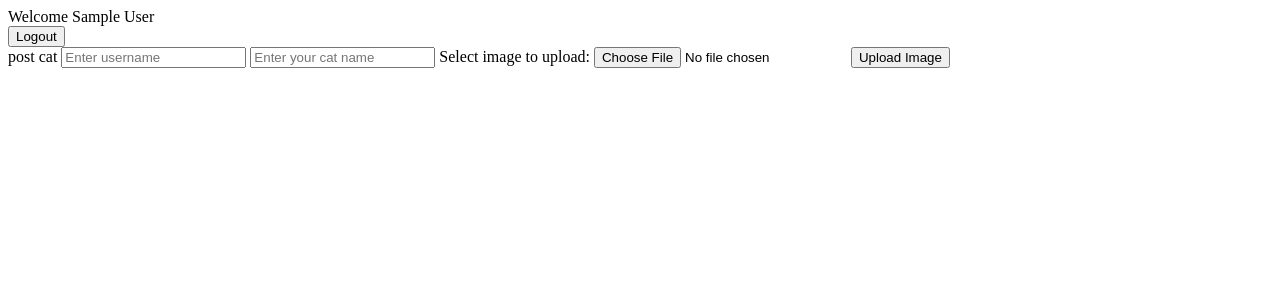
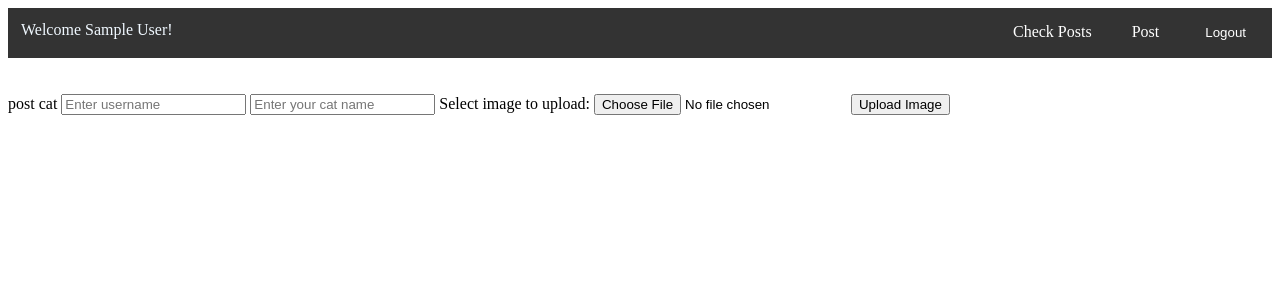
Before and after one commit to KiruthickK/Blackcat, a PHP site: the page made by Php Files/HomePage.php in a window 1280 px wide. Shown: the top 300 px of the page. Run offline with PHP 8.4, Linux system fonts and the light colour scheme; the visitor is signed in with stand-in values (Sample User, id 1).

Commit message:
Small styles added

```diff
--- /dev/null
+++ b/CSS/Homepage.css
@@ -0,0 +1,49 @@
+nav {
+    background-color: #333;
+    height: 50px;
+}
+
+nav ul {
+    list-style-type: none;
+    margin: 0;
+    padding: 0;
+    overflow: hidden;
+    height: 50px;
+}
+
+nav li {
+    float: right;
+    color: white;
+}
+
+.welcome {
+    float: none;
+    color: aliceblue;
+    margin: 13px;
+}
+
+nav li a {
+    display: block;
+    color: white;
+    text-align: center;
+    padding: 15px 20px;
+    text-decoration: none;
+}
+
+nav li a:hover {
+    background-color: #111;
+}
+
+.custom-button {
+    border: none;
+    background-color: #4caf4f00;
+    color: white;
+    text-align: center;
+    text-decoration: none;
+    display: inline-block;
+    cursor: pointer;
+}
+
+.custom-button:focus {
+    outline: none;
+}
--- a/Php Files/HomePage.php
+++ b/Php Files/HomePage.php
@@ -6,23 +6,47 @@
     <meta http-equiv="X-UA-Compatible" content="IE=edge">
     <meta name="viewport" content="width=device-width, initial-scale=1.0">
     <title>Home page</title>
+    <link rel="stylesheet" href="../CSS/Homepage.css">
 </head>
 
 <body onload="CheckUser()">
+    <form action="HomePage.php" method="post">
+        <nav>
+            <ul>
+                <li><a href="#"><button name="logout" class="custom-button">Logout</button></a></li>
+                <li><a href="#">Post</a></li>
+                <li ><a href="#">Check Posts</a></li>
+                <li class="welcome">
                     <?php
                     session_start();
                     if (isset($_SESSION["blackcatusername"])) {
-        echo ("Welcome " . $_SESSION["blackcatusername"]);
+                        echo ("Welcome " . $_SESSION["blackcatusername"]."!");
                     } else {
                         @include 'CommonMethods.php';
                         AlertError("You have to login first!");
                         RedirectPage("./login.php");
                     }
                     ?>
-    <form action="HomePage.php" method="post">
+                </li>
+            </ul>
+
+        </nav>
+    </form>
+
+    <br><br>
+    <form action="Php Files/postcat.php" method="post" enctype="multipart/form-data">
+        post cat
+        <input type="text" name="username" placeholder="Enter username">
+        <input type="text" name="catname" placeholder="Enter your cat name"> Select image to upload:
+        <input type="file" name="fileToUpload" id="fileToUpload">
+        <input type="submit" value="Upload Image" name="submit">
+    </form>
     <!-- <input type="button" name="logout" id="logout" placeholder="logout?"> -->
-        <button name="logout">Logout</button>
-    </form>
+</body>
+
+</html>
+
+<!-- backend php -->
 <?php
     @include 'CommonMethods.php';
     if (isset($_POST["logout"])) {
@@ -34,13 +58,3 @@
         RedirectPage("./login.php");
     }
     ?>
-    <form action="Php Files/postcat.php" method="post" enctype="multipart/form-data">
-        post cat
-        <input type="text" name="username" placeholder="Enter username">
-        <input type="text" name="catname" placeholder="Enter your cat name"> Select image to upload:
-        <input type="file" name="fileToUpload" id="fileToUpload">
-        <input type="submit" value="Upload Image" name="submit">
-    </form>
-</body>
-
-</html>
```
Lines whose indentation alone changed are shown as unchanged.
